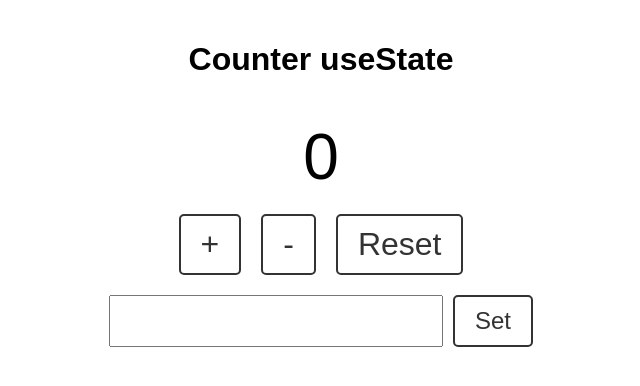
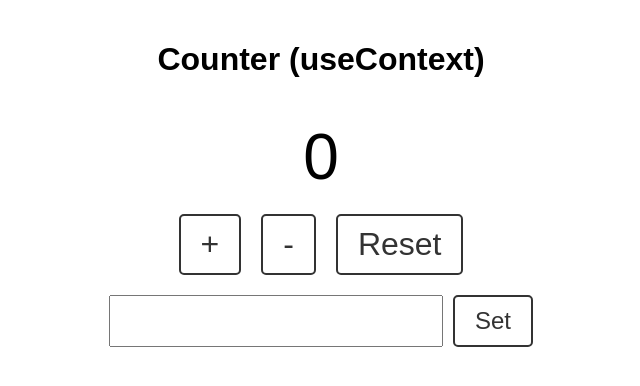
Before and after one commit to MrViometal/React-Cairo-State-Management-Demo, a React (Create React App) app: page / in a window 1280 px wide. Shown: the top 386 px of the page, without its empty margins (319-959 px from the left). Built offline with nearby package versions, Linux system fonts and the light colour scheme.

Commit message:
contextCounter

```diff
--- a/src/App.js
+++ b/src/App.js
@@ -1,6 +1,12 @@
-import NormalCounter from "./components/NormalCounter";
+// import ContextCounter from "./components/ContextCounter";
+import ContextCounter from "./components/ContextCounter";
+import { CounterProvider } from "./context/CounterContext";
 function App() {
-  return <NormalCounter />;
+  return (
+    <CounterProvider>
+      <ContextCounter />
+    </CounterProvider>
+  );
 }
 
 export default App;
--- /dev/null
+++ b/src/components/ContextCounter.js
@@ -0,0 +1,33 @@
+import React, { useContext, useRef } from "react";
+import { CounterContext } from "../context/CounterContext";
+import Counter from "./Counter/Counter";
+
+function ContextCounter() {
+  const inputRef = useRef();
+  const {
+    count,
+    handleIncrement,
+    handleDecrement,
+    handleReset,
+    handleSetCount,
+  } = useContext(CounterContext);
+
+  const onSetCount = () => {
+    const countInput = parseInt(inputRef.current.value);
+    handleSetCount(countInput);
+  };
+
+  return (
+    <Counter
+      type="useContext"
+      inputRef={inputRef}
+      count={count}
+      handleIncrement={handleIncrement}
+      handleDecrement={handleDecrement}
+      handleReset={handleReset}
+      handleSetCount={onSetCount}
+    />
+  );
+}
+
+export default ContextCounter;
--- a/src/components/Counter/Counter.js
+++ b/src/components/Counter/Counter.js
@@ -12,7 +12,7 @@ function Counter({
 }) {
   return (
     <div className="counter">
-      <h1>Counter {type}</h1>
+      <h1>Counter ({type})</h1>
       <div className="count">{count}</div>
       <div className="buttons">
         <button onClick={handleIncrement}>+</button>
--- a/src/components/NormalCounter.js
+++ b/src/components/NormalCounter.js
@@ -24,8 +24,8 @@ function NormalCounter() {
 
   return (
     <Counter
+      type="useState"
       inputRef={inputRef}
-      type="useState"
       count={count}
       handleIncrement={handleIncrement}
       handleDecrement={handleDecrement}
--- /dev/null
+++ b/src/context/CounterContext.js
@@ -0,0 +1,37 @@
+import { createContext, useState } from "react";
+
+export const CounterContext = createContext();
+
+export function CounterProvider({ children }) {
+  const [count, setCount] = useState(0);
+
+  const handleIncrement = () => {
+    setCount(count + 1);
+  };
+
+  const handleDecrement = () => {
+    setCount(count - 1);
+  };
+
+  const handleReset = () => {
+    setCount(0);
+  };
+
+  const handleSetCount = (value) => {
+    setCount(value);
+  };
+
+  return (
+    <CounterContext.Provider
+      value={{
+        count,
+        handleIncrement,
+        handleDecrement,
+        handleReset,
+        handleSetCount,
+      }}
+    >
+      {children}
+    </CounterContext.Provider>
+  );
+}
```
